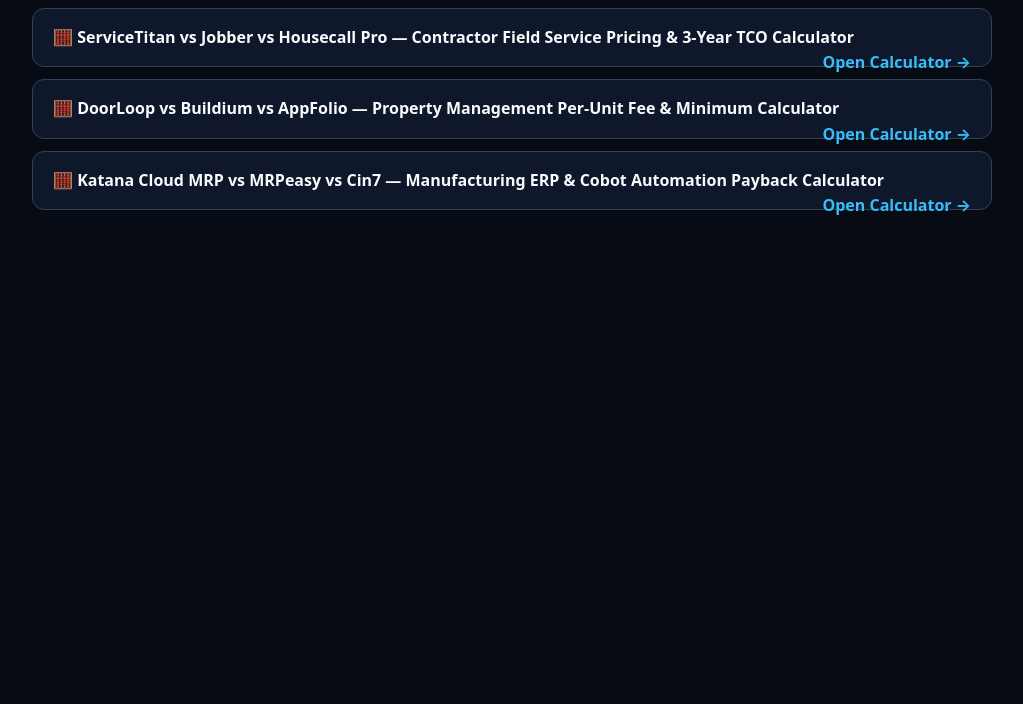
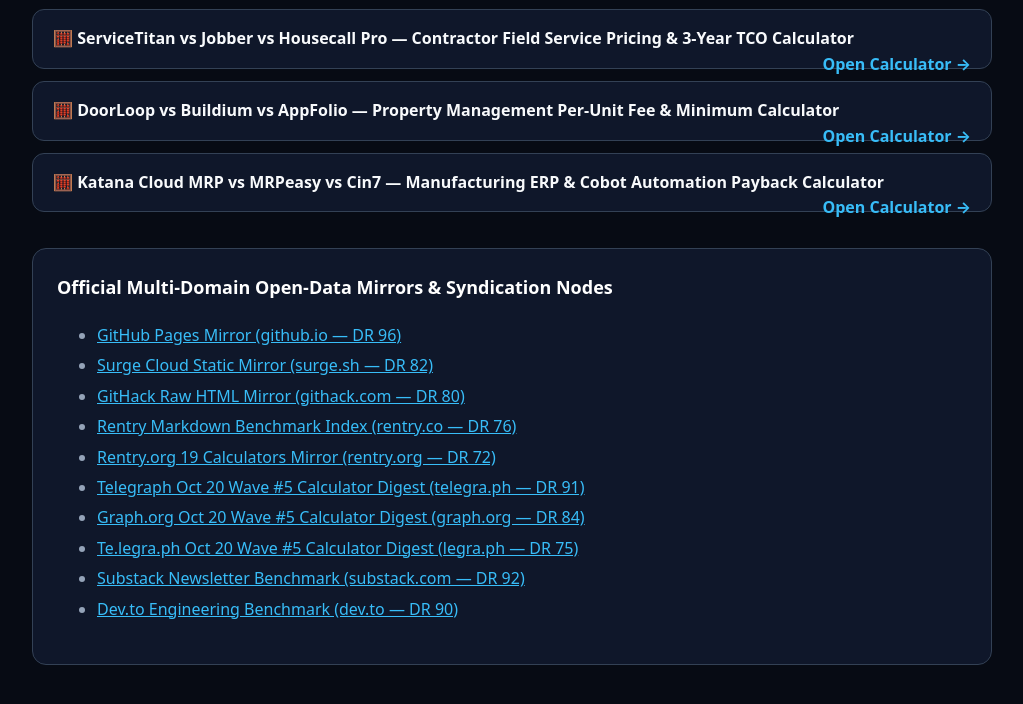
Before and after one commit to vargani4artem-boop/aisaascompass-benchmarks, a plain HTML site: page index.html in a window 1280 px wide. Shown: the part 1718-2422 px from the top of the page, without its empty margins (128-1151 px from the left). Before the commit the page ends 1980 px from the top, so only its background shows below. Drawn offline with Linux system fonts and the light colour scheme.

Commit message:
Sync 70 CSV datasets, 60 tools, and 19 interactive calculators (Oct 20 Wave 5)

```diff
--- a/index.html
+++ b/index.html
@@ -10,11 +10,11 @@
 <div style="margin-bottom:32px;padding:28px;background:#0f172a;border:1px solid #4f46e5;border-radius:16px;">
   <div style="color:#34d399;font-size:12px;font-weight:800;text-transform:uppercase;letter-spacing:1px;">Open Benchmark Data & Reproducibility Portal (v2026.10.20)</div>
   <h1 style="color:#ffffff;font-size:32px;margin:8px 0 12px;">AI SaaS Compass — 19 Interactive B2B Calculators & 70 CSV Datasets</h1>
-  <p style="color:#94a3b8;margin-bottom:20px;">Deterministic 5-Pillar software benchmarks (<code style="color:#818cf8;">0.30*Rel + 0.25*Int + 0.20*Sec + 0.15*UX + 0.10*TCO</code>) covering 60 enterprise platforms and 70 comparison matrices.</p>
+  <p style="color:#94a3b8;margin-bottom:20px;">Deterministic 5-Pillar & 6-Dimension software benchmarks covering 60 enterprise platforms, 254 product scorecards, and 70 comparison matrices.</p>
   <div style="display:flex;gap:12px;flex-wrap:wrap;">
     <a href="https://aisaascompass.com/datasets/" style="background:#10b981;color:#022c22;padding:10px 18px;border-radius:8px;font-weight:800;text-decoration:none;">📥 Open Benchmark Data Hub (70 CSVs)</a>
     <a href="https://aisaascompass.com/tools/" style="background:#4f46e5;color:#ffffff;padding:10px 18px;border-radius:8px;font-weight:700;text-decoration:none;">🔎 60 Evaluated Tools Directory</a>
-    <a href="https://aisaascompass.com/editorial-methodology/" style="background:#1e293b;color:#e2e8f0;padding:10px 18px;border-radius:8px;font-weight:700;text-decoration:none;border:1px solid #334155;">📐 5-Pillar Testing Methodology</a>
+    <a href="https://aisaascompass.com/editorial-methodology/" style="background:#1e293b;color:#e2e8f0;padding:10px 18px;border-radius:8px;font-weight:700;text-decoration:none;border:1px solid #334155;">📐 Testing Methodology</a>
     <a href="https://aisaascompass.com/" style="background:#1e293b;color:#38bdf8;padding:10px 18px;border-radius:8px;font-weight:700;text-decoration:none;border:1px solid #334155;">🏠 AI SaaS Compass Home</a>
   </div>
 </div>
@@ -38,5 +38,20 @@
 <a href="https://aisaascompass.com/articles/servicetitan-vs-jobber-vs-housecall-pro-pricing/" style="display:block;padding:16px 20px;margin-bottom:12px;background:#0f172a;border:1px solid #334155;border-radius:12px;color:#f8fafc;text-decoration:none;font-weight:700;">🧮 ServiceTitan vs Jobber vs Housecall Pro — Contractor Field Service Pricing & 3-Year TCO Calculator <span style="color:#38bdf8;float:right;">Open Calculator →</span></a>
 <a href="https://aisaascompass.com/articles/doorloop-vs-buildium-vs-appfolio/" style="display:block;padding:16px 20px;margin-bottom:12px;background:#0f172a;border:1px solid #334155;border-radius:12px;color:#f8fafc;text-decoration:none;font-weight:700;">🧮 DoorLoop vs Buildium vs AppFolio — Property Management Per-Unit Fee & Minimum Calculator <span style="color:#38bdf8;float:right;">Open Calculator →</span></a>
 <a href="https://aisaascompass.com/articles/katana-mrp-vs-mrpeasy-vs-cin7/" style="display:block;padding:16px 20px;margin-bottom:12px;background:#0f172a;border:1px solid #334155;border-radius:12px;color:#f8fafc;text-decoration:none;font-weight:700;">🧮 Katana Cloud MRP vs MRPeasy vs Cin7 — Manufacturing ERP & Cobot Automation Payback Calculator <span style="color:#38bdf8;float:right;">Open Calculator →</span></a>
+<div style="margin-top:36px;padding:24px;background:#0f172a;border:1px solid #334155;border-radius:14px;">
+  <h3 style="color:#ffffff;font-size:18px;margin-top:0;">Official Multi-Domain Open-Data Mirrors & Syndication Nodes</h3>
+  <ul style="color:#94a3b8;line-height:1.9;">
+    <li><a href="https://vargani4artem-boop.github.io/aisaascompass-benchmarks/" style="color:#38bdf8;">GitHub Pages Mirror (github.io — DR 96)</a></li>
+    <li><a href="https://aisaascompass-2026.surge.sh/" style="color:#38bdf8;">Surge Cloud Static Mirror (surge.sh — DR 82)</a></li>
+    <li><a href="https://raw.githack.com/vargani4artem-boop/aisaascompass-benchmarks/main/index.html" style="color:#38bdf8;">GitHack Raw HTML Mirror (githack.com — DR 80)</a></li>
+    <li><a href="https://rentry.co/aisaascompass-benchmarks-2026" style="color:#38bdf8;">Rentry Markdown Benchmark Index (rentry.co — DR 76)</a></li>
+    <li><a href="https://rentry.org/aisaascompass-19-calculators" style="color:#38bdf8;">Rentry.org 19 Calculators Mirror (rentry.org — DR 72)</a></li>
+    <li><a href="https://telegra.ph/2026-B2B-Vertical-SaaS--Solar-BESS-TCO-Benchmark-Auto-Repair-Cleaning-HOA-48V-LiFePO4--Cloud-Dental-19-Calculators-10-21" style="color:#38bdf8;">Telegraph Oct 20 Wave #5 Calculator Digest (telegra.ph — DR 91)</a></li>
+    <li><a href="https://graph.org/2026-B2B-Vertical-SaaS--Solar-BESS-TCO-Benchmark-Auto-Repair-Cleaning-HOA-48V-LiFePO4--Cloud-Dental-19-Calculators-10-21" style="color:#38bdf8;">Graph.org Oct 20 Wave #5 Calculator Digest (graph.org — DR 84)</a></li>
+    <li><a href="https://te.legra.ph/2026-B2B-Vertical-SaaS--Solar-BESS-TCO-Benchmark-Auto-Repair-Cleaning-HOA-48V-LiFePO4--Cloud-Dental-19-Calculators-10-21" style="color:#38bdf8;">Te.legra.ph Oct 20 Wave #5 Calculator Digest (legra.ph — DR 75)</a></li>
+    <li><a href="https://artemvarganich.substack.com/p/falai-vs-replicate-vs-together-ai" style="color:#38bdf8;">Substack Newsletter Benchmark (substack.com — DR 92)</a></li>
+    <li><a href="https://dev.to/artem_varganich/ninjaone-vs-atera-vs-syncro-2026-msp-rmm-per-endpoint-vs-per-technician-pricing-benchmark-13h0" style="color:#38bdf8;">Dev.to Engineering Benchmark (dev.to — DR 90)</a></li>
+  </ul>
+</div>
 </body>
 </html>
```
Also changed, not shown: 1 other file.
